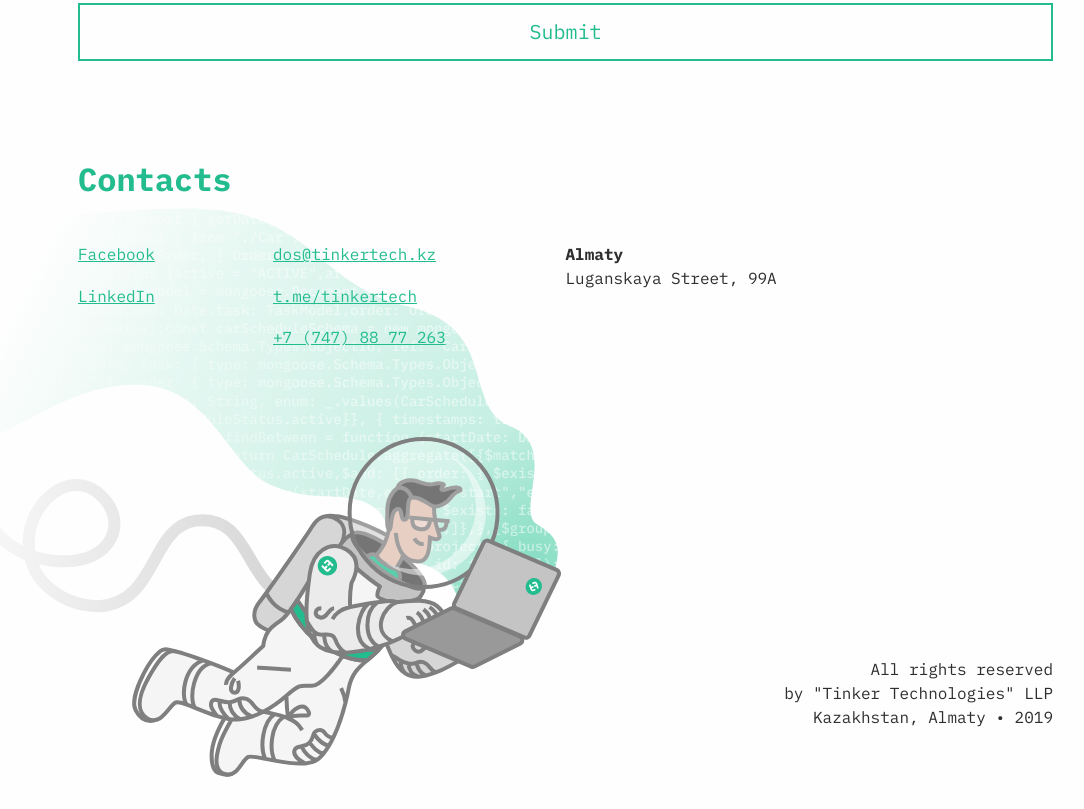
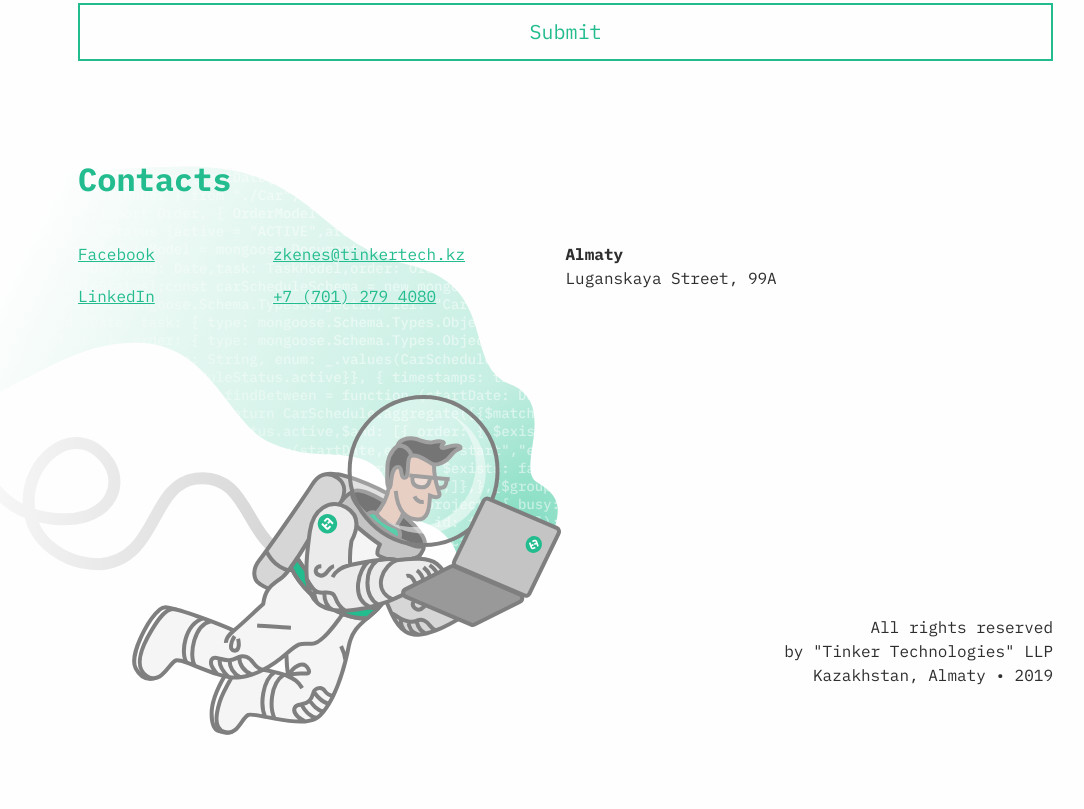
Before and after one commit to Flaminis/tinkertech.kz, a Gatsby site: page /app in a window 1280 px wide. Shown: the part 1902-2711 px from the top of the page, without its empty margins (172-1256 px from the left). After the commit the page ends 2669 px from the top, so only its background shows below. Built offline with nearby package versions, Linux system fonts and the light colour scheme; Gatsby itself is replaced by a stand-in of ours.

Commit message:
fix: update contacts

```diff
--- a/src/components/contacts.js
+++ b/src/components/contacts.js
@@ -30,13 +30,13 @@ const Contacts = () => (
         <div className="cell large-3">
           <div className="contacts__item">
             <p>
-              <a href="mailto:dos@tinkertech.kz">dos@tinkertech.kz</a>
+              <a href="mailto:zkenes@tinkertech.kz">zkenes@tinkertech.kz</a>
             </p>
+            {/* <p>
+              <a href="https://t.me/tinkertech">t.me/tinkertech</a>
+            </p> */}
             <p>
-              <a href="https://t.me/tinkertech">t.me/tinkertech</a>
-            </p>
-            <p>
-              <a href="tel:+77478877263">+7 (747) 88 77 263</a>
+              <a href="tel:+77012794080">+7 (701) 279 4080</a>
             </p>
           </div>
         </div>
```
